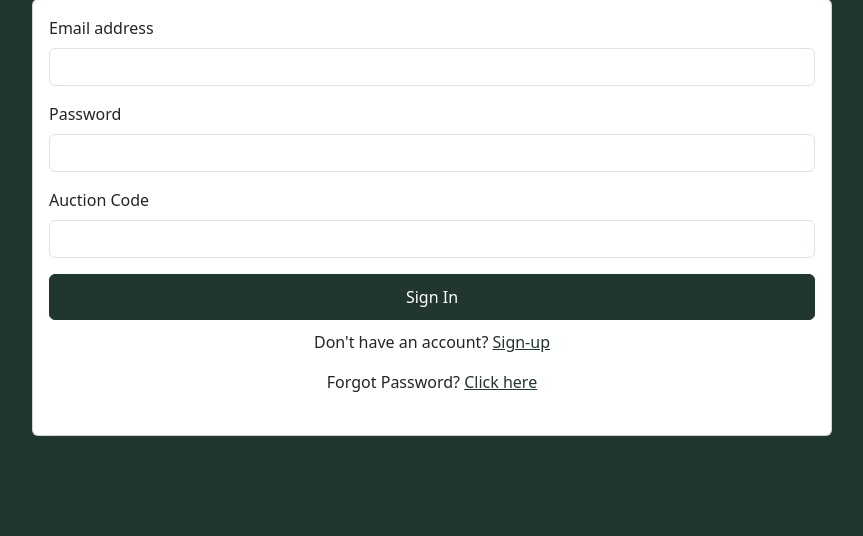
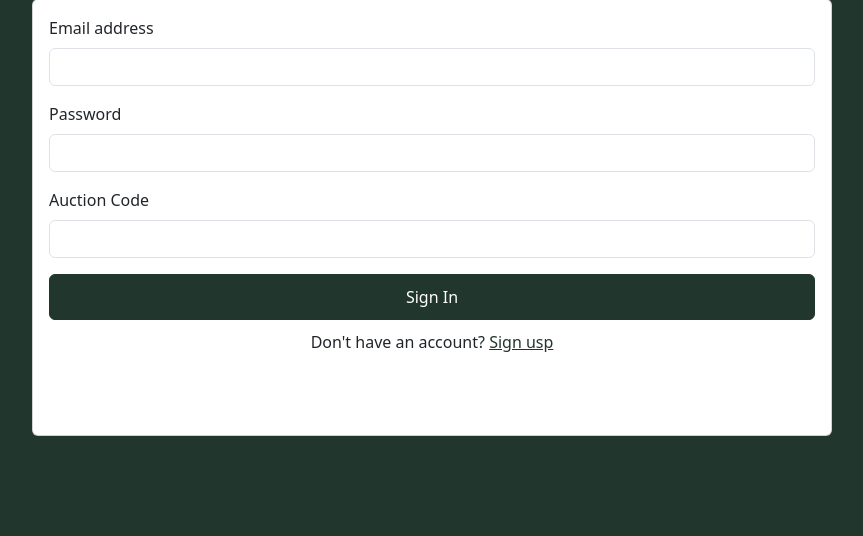
Before and after one commit to xithical/auctionapp, a Flask app: template app/classes/frontend/templates/SignIn.html in a window 1280 px wide. Shown: the part 649-1185 px from the top of the page, without its empty margins (208-1071 px from the left). Run offline with Flask 3, Linux system fonts and the light colour scheme; the template is opened without the code that fills it, so the values that code supplies are empty.

Commit message:
fix sign-in template

```diff
--- a/app/classes/frontend/templates/SignIn.html
+++ b/app/classes/frontend/templates/SignIn.html
@@ -40,8 +40,8 @@
           </div>
           <a href="Auctions.html" button type="signin" class="btn signin btn-primary">Sign In</a>
 
-          <p style="text-align: center;">Don't have an account? <a href="SignUp.html" class="sign-up-link"<b>Sign-up</b></a></p>
-          <p style="text-align: center;">Forgot Password? <a href="ForgotPassword.html" class="sign-up-link"<b>Click here</b></a></p>
+          <p style="text-align: center;">Don't have an account? <a href="SignUp.html" class="sign-up-link"<b>Sign usp</b></a></p>
+          <!-- <p style="text-align: center;">Forgot Password? <a href="ForgotPassword.html" class="sign-up-link"<b>Click here</b></a></p>  -->
         </form>
       </div>
     </div>
@@ -54,6 +54,6 @@
 
 <!-- this is the javascript link for bootstrap-->
 <script src = "https://cdn.jsdelivr.net/npm/bootstrap@5.3.3/dist/js/bootstrap.bundle.min.js"></script>
-<script src="assets/js/UI Design.js"></script>
+<script src="/static/assets/js/UI Design.js"></script>
 </body>
 </html>
```
